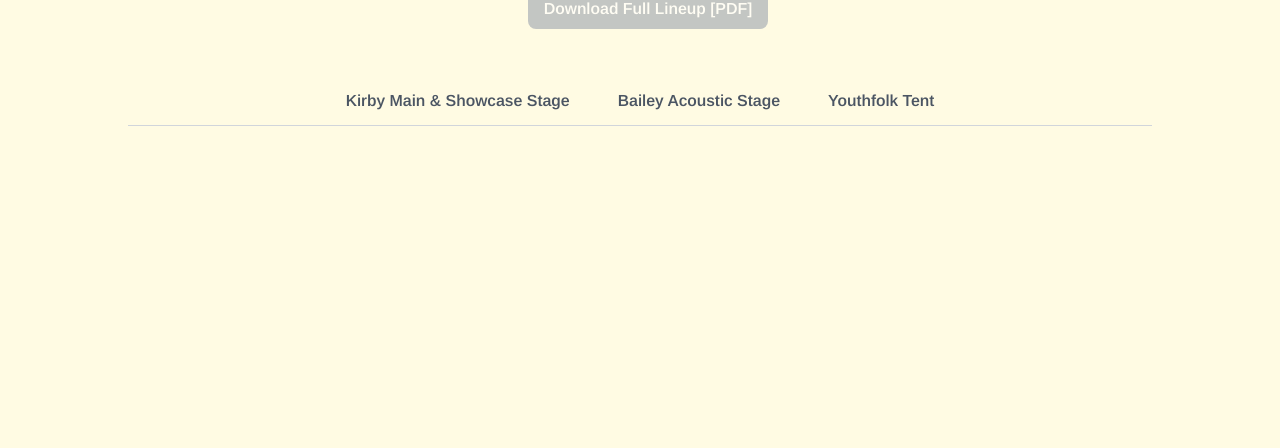
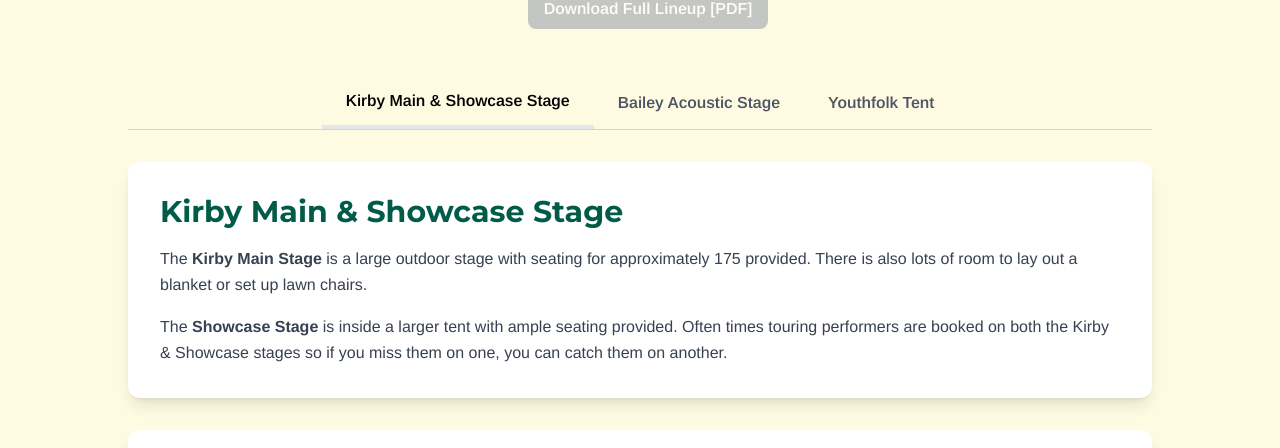
Before and after one commit to clemens72/cfms, a Next.js app: page /festival/lineup in a window 1280 px wide. Shown: the part 187-635 px from the top of the page. Built offline with nearby package versions, Linux system fonts and the light colour scheme; grey boxes are pictures that could not be loaded.

Commit message:
set default to kirby

```diff
--- a/src/app/festival/lineup/page.tsx
+++ b/src/app/festival/lineup/page.tsx
@@ -6,7 +6,7 @@ import LineupCard from '@/components/LineupCard';
 type Tab = 'all' | 'kirby' | 'showcase' | 'bailey' | 'youthfolk';
 
 export default function LineupPage() {
-    const [activeTab, setActiveTab] = useState<Tab>('all');
+    const [activeTab, setActiveTab] = useState<Tab>('kirby');
 
     const tabs: { id: Tab; label: string }[] = [
         { id: 'kirby', label: 'Kirby Main & Showcase Stage' },
```
